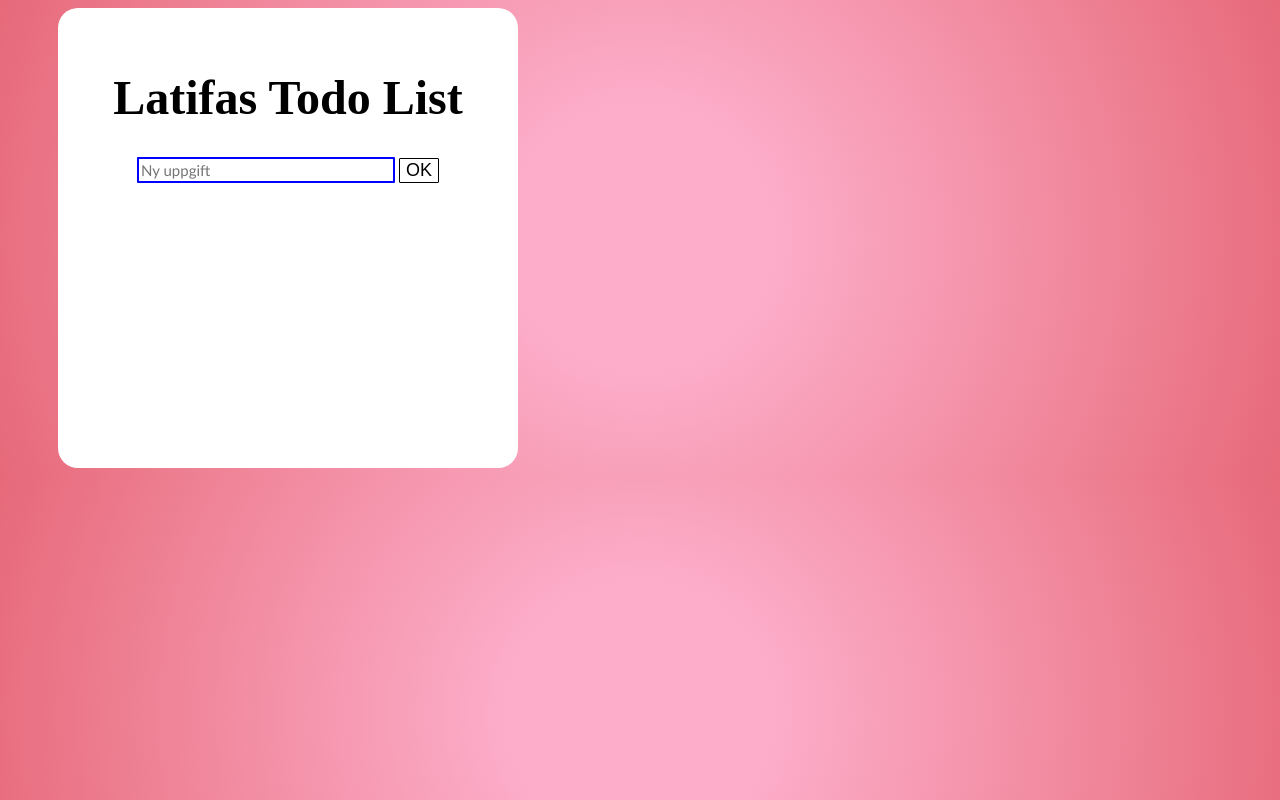
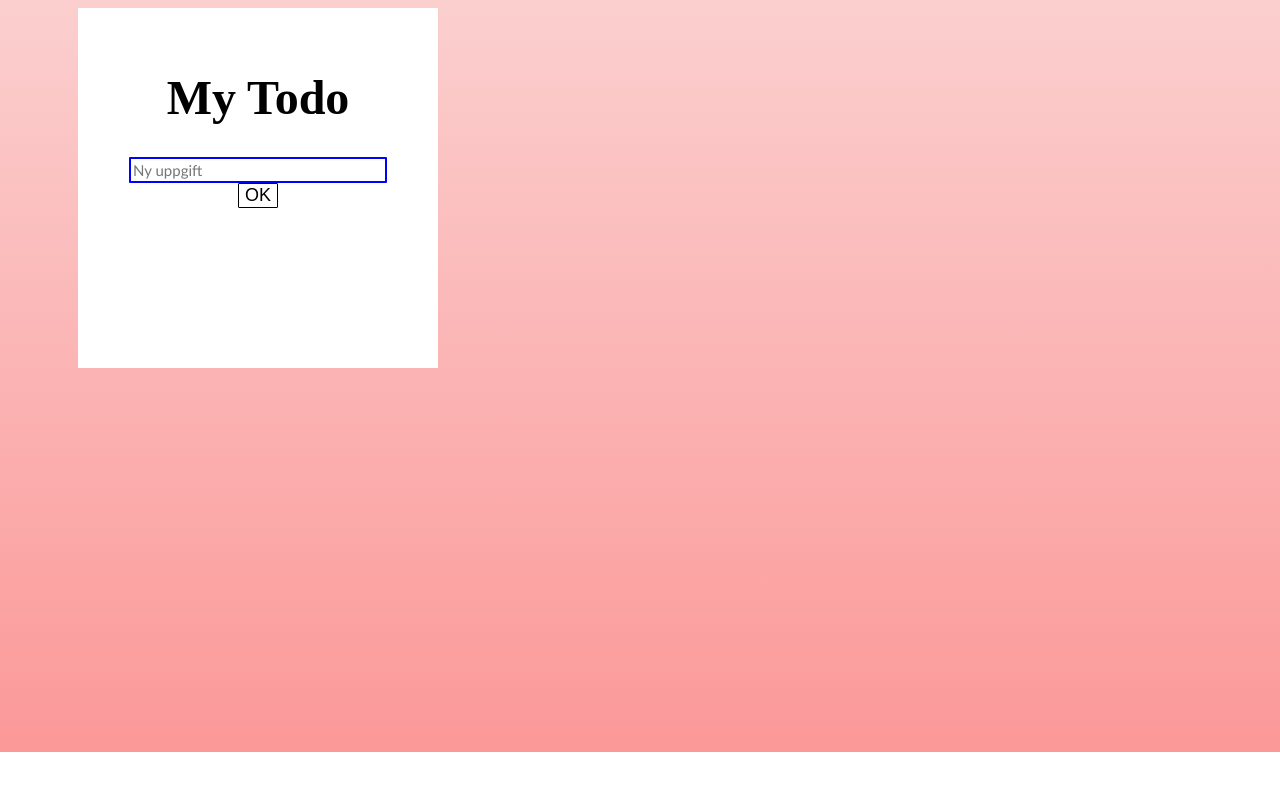
Before and after one commit to latifabikndarne/Att-g-ra-lista_test, a plain HTML site: page Animation.html in a window 1280 px wide. Drawn offline with Linux system fonts and the light colour scheme.

Commit message:
body was uppdated

```diff
--- a/Animation.html
+++ b/Animation.html
@@ -91,7 +91,7 @@
 
 <body>
   <div class="bounce-in">
-    <h1> Latifas Todo List </h1>
+    <h1>  My Todo </h1>
     <p id="completed"> </p>
 
     <label for="inputTodo"> </label>
--- a/styles.css
+++ b/styles.css
@@ -14,18 +14,18 @@
 
 body {
 
-   background: radial-gradient(circle, lch(79 33 356) 20%, lch(60.79% 52.94 17.59) 100%);
-
+   background: linear-gradient(#fbcfcf, #fb9898) no-repeat;
+   background-size: 100% 200%;
 
 }
  .bounce-in {
     background-color : white;
-    width : 400px;
-    height : 400px;
+    width : 300px;
+    height : 300px;
     text-align: center;
     padding: 30px;
-    margin-left : 50px;
-    border-radius : 20px;
+    margin-left : 70px;
+
 
  }
 
```
